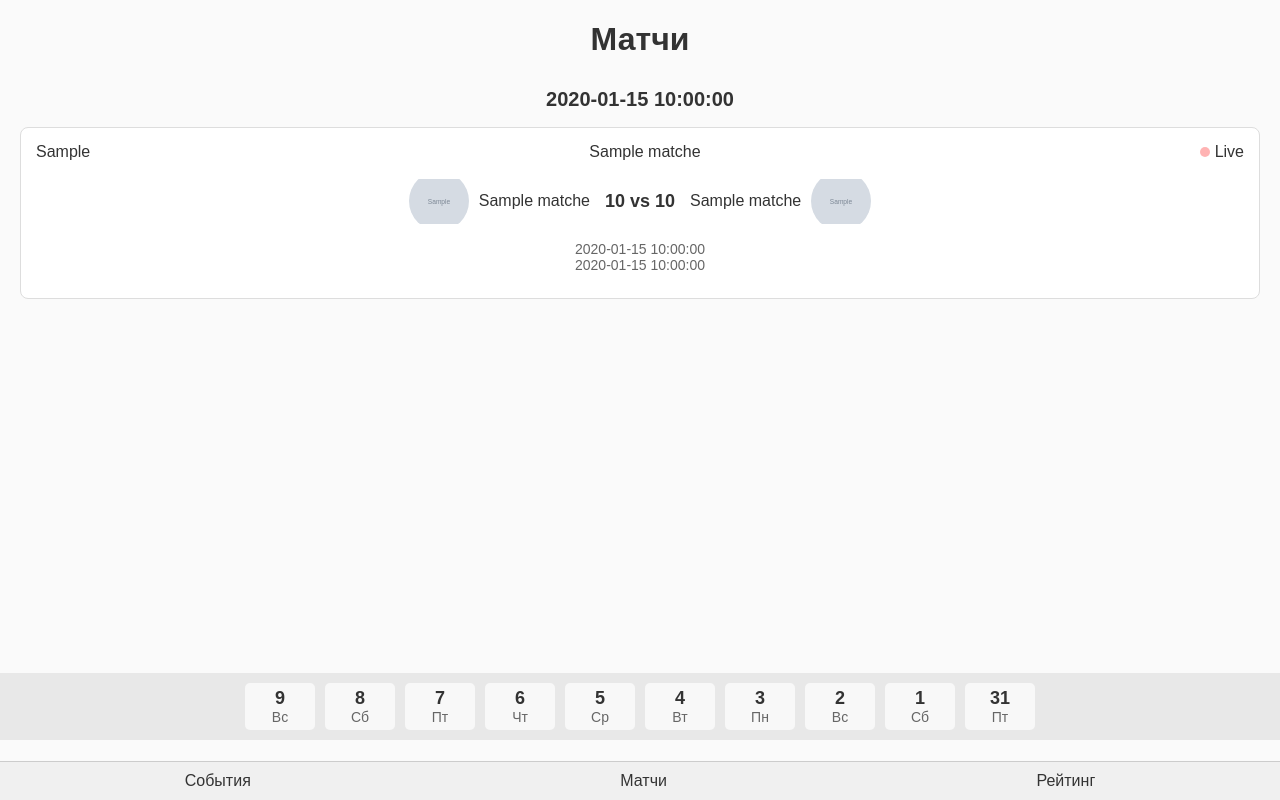
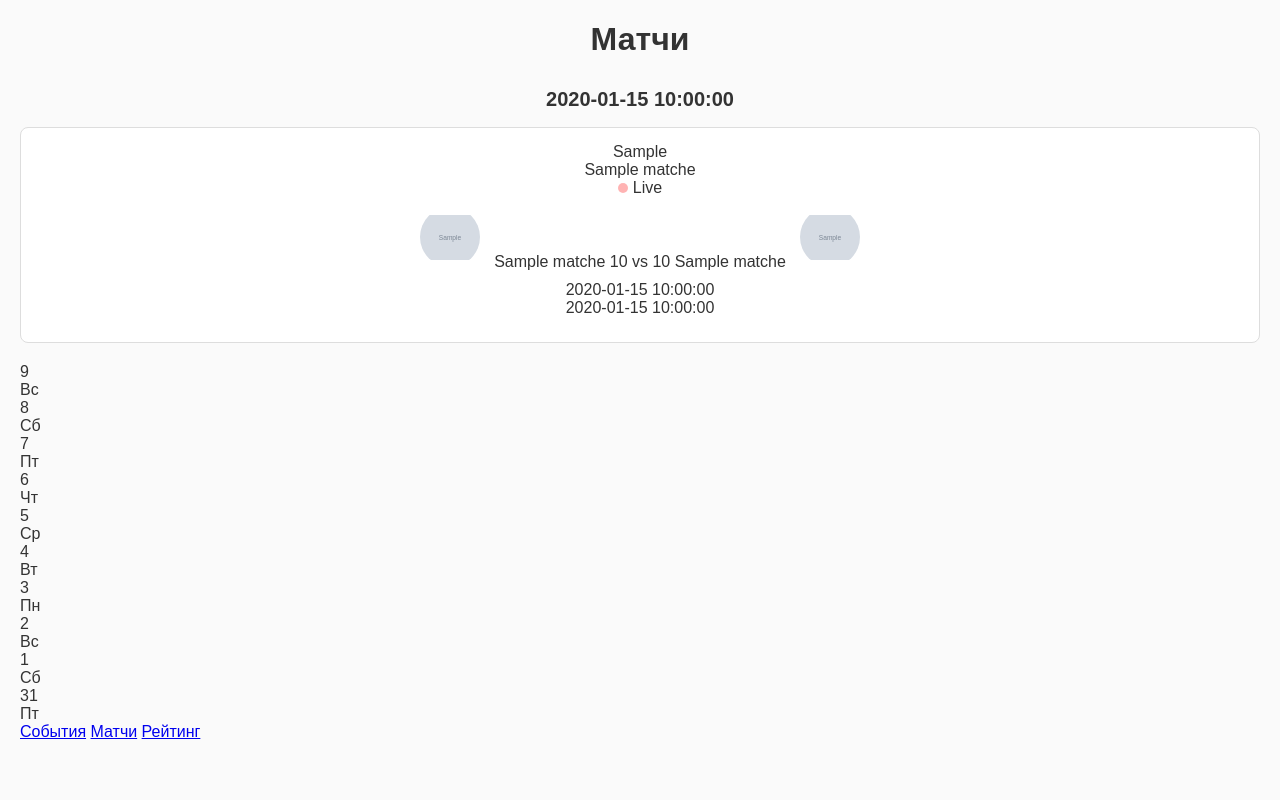
Before and after one commit to LlnZa/cs2, a FastAPI app: page / in a window 1280 px wide. Run offline with FastAPI, Linux system fonts and the light colour scheme; grey boxes marked "Sample" are stand-in pictures; a database or web service that is not in the repository returns one stand-in record (values such as "Sample title"); some libraries are stand-ins or nearby versions.

Commit message:
Update index.html

```diff
--- a/templates/index.html
+++ b/templates/index.html
@@ -18,155 +18,6 @@
         @keyframes blink {
             0%, 100% { opacity: 1; }
             50% { opacity: 0; }
-        }
-        .match-container {
-            border: 1px solid #ddd;
-            padding: 15px;
-            margin-bottom: 20px;
-            background: #fff;
-            border-radius: 8px;
-            text-align: center;
-        }
-        .match-header {
-            display: flex;
-            justify-content: space-between;
-            align-items: center;
-            margin-bottom: 10px;
-            font-size: 16px;
-        }
-        .match-teams {
-            display: flex;
-            justify-content: center;
-            align-items: center;
-            margin-bottom: 10px;
-        }
-        .match-teams img {
-            width: 60px;
-            height: 60px;
-            object-fit: contain;
-            margin: 0 10px;
-            border-radius: 50%;
-        }
-        .match-teams .score {
-            margin: 0 15px;
-            font-weight: bold;
-            font-size: 18px;
-        }
-        .match-schedule {
-            font-size: 14px;
-            color: #666;
-            margin-bottom: 10px;
-        }
-        .group-date {
-            font-size: 20px;
-            font-weight: bold;
-            margin: 30px 0 10px 0;
-            text-align: center;
-        }
-        /* Горизонтальный скроллер дат */
-        #date-scroller {
-            position: fixed;
-            bottom: 60px; /* выше футера */
-            left: 0;
-            right: 0;
-            background: var(--scroller-bg, #e8e8e8);
-            overflow-x: auto;
-            white-space: nowrap;
-            padding: 10px 0;
-            z-index: 10;
-        }
-        .dates {
-            display: inline-flex;
-            justify-content: center;
-            width: 100%;
-        }
-        .date-item {
-            width: 60px;
-            flex-shrink: 0;
-            text-align: center;
-            margin: 0 5px;
-            padding: 5px;
-            background: var(--date-bg, #f8f8f8);
-            border-radius: 5px;
-        }
-        .date-item.active {
-            background: #ffcc00;
-            color: #000;
-        }
-        .day-number {
-            font-size: 18px;
-            font-weight: bold;
-        }
-        .day-name {
-            font-size: 14px;
-            color: var(--date-text, #666);
-        }
-        /* Фиксированный футер с навигацией */
-        .footer-nav {
-            position: fixed;
-            bottom: 0;
-            left: 0;
-            right: 0;
-            background: var(--footer-bg, #f0f0f0);
-            border-top: 1px solid #ccc;
-            display: flex;
-            justify-content: space-around;
-            padding: 10px 0;
-            z-index: 20;
-        }
-        .footer-nav a {
-            background: transparent;
-            border: none;
-            font-size: 16px;
-            cursor: pointer;
-            color: var(--footer-text, #333);
-            text-decoration: none;
-        }
-        /* Адаптация под мобильные устройства */
-        @media (max-width: 600px) {
-            .match-container {
-                padding: 10px;
-                margin-bottom: 15px;
-            }
-            .group-date {
-                font-size: 18px;
-            }
-            .match-header, .match-teams, .match-schedule {
-                font-size: 14px;
-            }
-            .match-teams .score {
-                font-size: 16px;
-            }
-            .footer-nav a {
-                font-size: 14px;
-            }
-        }
-        /* Тёмный режим */
-        @media (prefers-color-scheme: dark) {
-            body {
-                background: #1e1e1e;
-                color: #e0e0e0;
-            }
-            h1, .group-date {
-                color: #e0e0e0;
-            }
-            .match-container {
-                border: 1px solid #444;
-                background: #2e2e2e;
-            }
-            #date-scroller {
-                background: #2e2e2e;
-            }
-            .date-item {
-                background: #3e3e3e;
-            }
-            .footer-nav {
-                background: #2e2e2e;
-                border-top: 1px solid #444;
-            }
-            .footer-nav a {
-                color: #e0e0e0;
-            }
         }
     </style>
 </head>
@@ -221,7 +72,7 @@
         <p>Нет матчей за последние 10 дней.</p>
     {% endif %}
 
-    <!-- Горизонтальный скроллер дат -->
+    <!-- Горизонтальный скроллер дат (фиксированный над футером) -->
     <div id="date-scroller">
         <div class="dates">
             {% for day in date_list %}
@@ -242,5 +93,15 @@
         <a href="/">Матчи</a>
         <a href="/rating">Рейтинг</a>
     </div>
+
+    <script>
+        // Автоскроллим активную дату в центр
+        document.addEventListener("DOMContentLoaded", function() {
+            var active = document.querySelector(".date-item.active");
+            if (active) {
+                active.scrollIntoView({ inline: "center", behavior: "smooth" });
+            }
+        });
+    </script>
 </body>
 </html>
```
